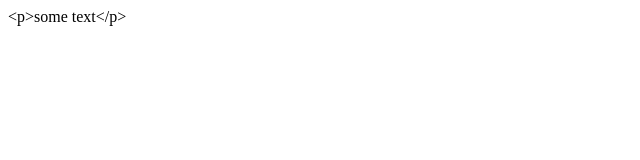
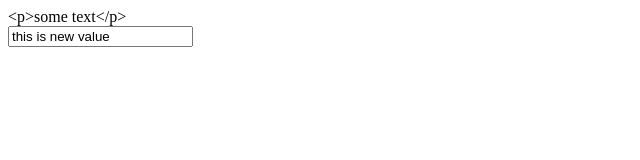
Before and after one commit to outdoorsole/introduction-to-jquery, a website: page start here/index.html in a window 1280 px wide. Shown: the whole page, without its empty margins (0-640 px from the left). Drawn offline with nearby package versions, Linux system fonts and the light colour scheme.

Commit message:
Get value from input text box.

```diff
--- a/start here/index.html
+++ b/start here/index.html
@@ -12,21 +12,35 @@
             </p>
         </div>
 
+        <input type="text" id="text-box" value="some value" />
+
         <script src="https://code.jquery.com/jquery-3.1.1.min.js" integrity="sha256-hVVnYaiADRTO2PzUGmuLJr8BLUSjGIZsDYGmIJLv2b8=" crossorigin="anonymous"></script>
 
         <script>
             var el = $("#hello-world");
+            var textBox = $("#text-box");
 
             var htmlContent = el.html();
             var textContent = el.text();
 
-            console.log(textContent);
+            // console.log(textContent);
 
             // set the html content
             el.html("<p>some text</p>");
 
             // only sets the text - the <> are encoded
             el.text("<p>some text</p>")
+
+            // will store value of the form field
+            var textBoxValue = textBox.val();
+
+            console.log(textBoxValue);
+
+            textBox.val("this is new value");
+
+            // .html(), .text(), .val()
+            // gets content
+            // with argument, it will set the content
         </script>
     </body>
 </html>
```
